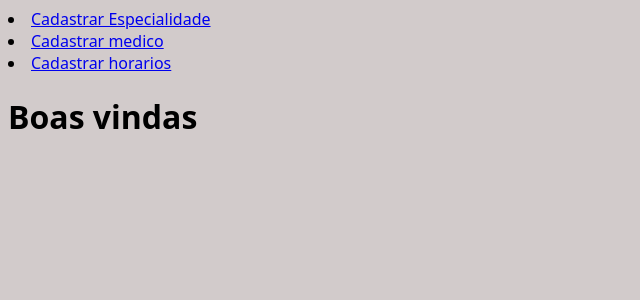
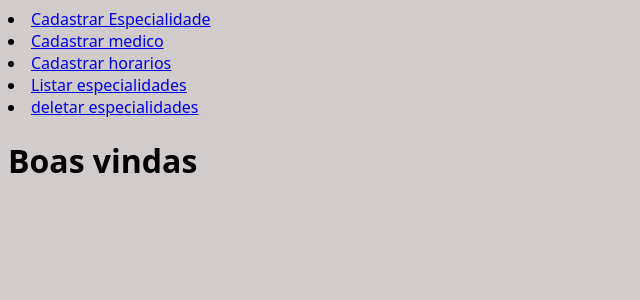
Before and after one commit to dev-jefferson-matheus-ifrn/trabalho_ilp, a Flask app: page / in a window 1280 px wide. Shown: the top 300 px of the page, without its empty margins (0-640 px from the left). Run offline with Flask 3, Linux system fonts and the light colour scheme.

Commit message:
funcionalidade de deletar especialidade

```diff
--- a/app.py
+++ b/app.py
@@ -1,11 +1,13 @@
 from flask import Flask
-from routes.router import home_blue_print, cadastro_especialidade_blue_print, cadastro_medicos_blue_print, cadastro_horarios_blue_print
+from routes.router import home_blue_print, cadastro_especialidade_blue_print, cadastro_medicos_blue_print, cadastro_horarios_blue_print, listar_especialidades_blue_print,deletar_especialidade_blue_print
 
 app = Flask(__name__)
 app.register_blueprint(home_blue_print)
 app.register_blueprint(cadastro_especialidade_blue_print)
 app.register_blueprint(cadastro_medicos_blue_print)
 app.register_blueprint(cadastro_horarios_blue_print)
+app.register_blueprint(listar_especialidades_blue_print)
+app.register_blueprint(deletar_especialidade_blue_print)
 
 if __name__ == "__main__":
     app.run()
--- a/db_tables/tb_horatios.csv
+++ b/db_tables/tb_horatios.csv
@@ -1,3 +1,5 @@
 horario,medico
 15:00,jeremaih
 14:30,iago
+10:00,jefferson
+10:00,jefferson
--- a/routes/router.py
+++ b/routes/router.py
@@ -1,4 +1,4 @@
-from flask import render_template, Blueprint, request
+from flask import render_template, Blueprint, request, redirect, url_for
 import csv
 
 caminho_tabela_especialidades = "db_tables/tb_especialidades.csv"
@@ -11,6 +11,8 @@ cadastro_especialidade_blue_print = Blueprint("cadastro_especialidade", __name__
 home_blue_print = Blueprint("home", __name__ )
 cadastro_medicos_blue_print = Blueprint("cadastro_medicos", __name__ )
 cadastro_horarios_blue_print = Blueprint("cadastro_horarios", __name__ )
+listar_especialidades_blue_print = Blueprint("listar_especialidades", __name__ )
+deletar_especialidade_blue_print = Blueprint("deletar_especialidade", __name__ )
 
 @home_blue_print.route("/")
 def home_page():
@@ -22,7 +24,7 @@ def cadastro_especialidade_page():
     if request.method == "POST":
         especialidade = request.form.get("especialidade")
         with open(caminho_tabela_especialidades, "a", newline= "") as arquivo:
-            escritor = csv.writer(arquivo)
+            escritor = csv.writer(arquivo,delimiter=",")
             escritor.writerow([especialidade])
     return render_template("cadastro_especialidade.html")
 
@@ -51,9 +53,12 @@ def cadastrar_medico():
 def cadastrar_horarios_pagina():
     with open(caminho_tabela_medicos, "r", newline="", encoding="utf-8") as arquivo:
         medicos = []
-        for linha in csv.reader(arquivo):
-            if linha[0] != "especialidades":
-                medicos.append(linha[0])
+        csv_reader = csv.reader(arquivo)
+
+        next(csv_reader)
+
+        for linha in csv_reader:
+            medicos.append(linha[0])
 
         if request.method == "POST":
             horario = request.form.get("tempo")
@@ -63,3 +68,52 @@ def cadastrar_horarios_pagina():
                 escritor.writerow([horario,medico])
 
     return render_template("cadastro_horarios_medicos.html", medicos=medicos)
+
+
+@listar_especialidades_blue_print.route("/listar_especialidades" , methods = ["GET", "POST"])
+def listar_especialidades_pagina():
+    with open(caminho_tabela_especialidades, "r", newline="", encoding="utf-8") as arquivo:
+        especialidades = []
+        csv_reader = csv.reader(arquivo)
+
+        next(csv_reader)
+
+        for linha in csv_reader:
+            especialidades.append(linha[0])
+
+    return render_template("lista_especialidades.html", especialidades=especialidades)
+
+
+@deletar_especialidade_blue_print.route("/deletar_especialidade", methods = ["GET", "POST"])
+def deletar_especialidade_pagina():
+    with open(caminho_tabela_especialidades, "r", newline="", encoding="utf-8") as arquivo:
+        especialidades = []
+        csv_reader = csv.reader(arquivo)
+
+
+
+        for linha in csv_reader:
+            if linha[0] != "especialidades":
+                especialidades.append(linha[0])
+
+    return render_template("deletar_especialidade.html", especialidades=especialidades)
+
+
+@deletar_especialidade_blue_print.route("/deletar_especialidade/<nome>", methods = ["POST"])
+def deletar_especialidade(nome):
+    with open(caminho_tabela_especialidades, "r", newline="", encoding="utf-8") as arquivo:
+        especialidades = []
+        csv_reader = csv.reader(arquivo)
+
+        filds = next(csv_reader)
+
+        for linha in csv_reader:
+            if linha[0] != nome:
+                especialidades.append(linha[0])
+
+    with open(caminho_tabela_especialidades, "w", newline="", encoding="utf-8") as arquivo:
+        csv_writer = csv.writer(arquivo, delimiter=',')
+        csv_writer.writerow(filds)
+        csv_writer.writerow(especialidades)
+
+    return redirect(url_for("deletar_especialidade.deletar_especialidade_pagina"))
--- a/templates/index.html
+++ b/templates/index.html
@@ -23,8 +23,16 @@
         <a href="{{url_for('cadastro_medicos.cadastrar_medico')}}">Cadastrar medico</a>
     </li>
 
-        <li>
+    <li>
         <a href="{{url_for('cadastro_horarios.cadastrar_horarios_pagina')}}">Cadastrar horarios</a>
+    </li>
+
+    <li>
+        <a href="{{url_for('listar_especialidades.listar_especialidades_pagina')}}">Listar especialidades</a>
+    </li>
+
+    <li>
+        <a href="{{url_for('deletar_especialidade.deletar_especialidade_pagina')}}">deletar especialidades</a>
     </li>
 </nav>
 <h1>Boas vindas</h1>
```
Also changed, not shown: db_tables/tb_especialidades.csv (+2 -5 lines), templates/deletar_especialidade.html (added, +33 -0 lines), templates/lista_especialidades.html (added, +14 -0 lines).
